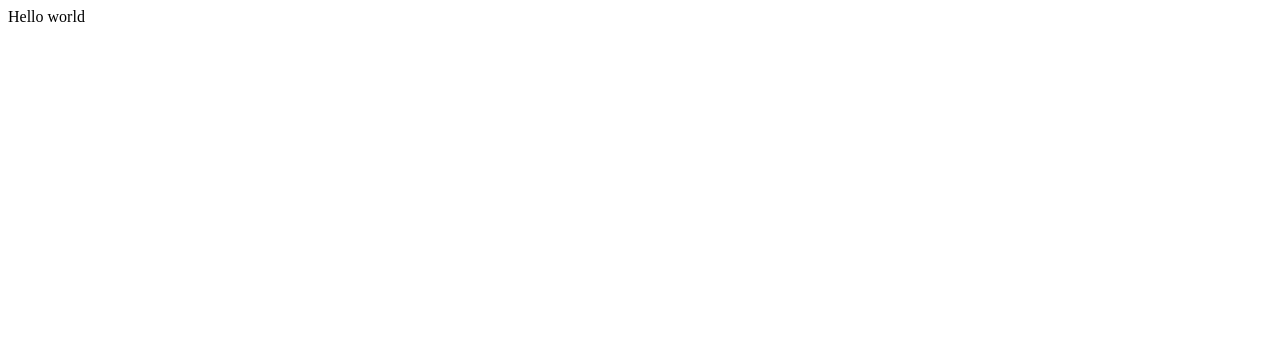
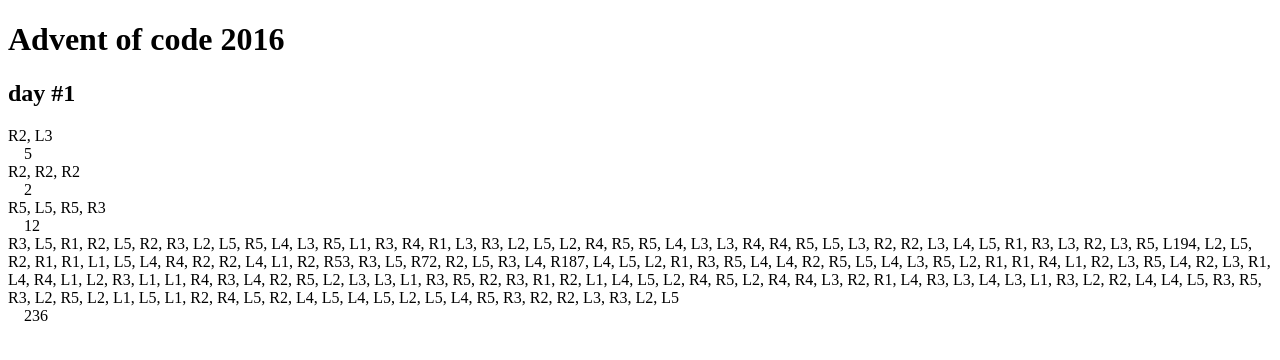
Before and after one commit to lmrigo/adventofcode2016, a plain HTML site: page day1/index.html in a window 1280 px wide. Drawn offline with nearby package versions, Linux system fonts and the light colour scheme.

Commit message:
improved the output display

```diff
--- a/day1/blocksAway.js
+++ b/day1/blocksAway.js
@@ -1,3 +1,5 @@
+
+function day1() {
   var input = [
     'R2, L3',
     'R2, R2, R2',
@@ -12,7 +14,7 @@ for (var i = 0; i < input.length; i++) {
     var direction = 'N'
 
     var path = input[i].split(/,\s/)
-  console.log(path)
+    //console.log(path)
     for (var j = 0; j < path.length; j++) {
       var turn = path[j].charAt(0)
       if (turn === 'R') {
@@ -40,5 +42,16 @@ for (var i = 0; i < input.length; i++) {
     }
 
     distance = Math.abs(x + y)
-  console.log(distance)
+    //console.log(distance)
+    $('#day1').append(input[i])
+      .append('<br>&emsp;')
+      .append(distance)
+      .append('<br>')
   }
+}
+
+$(function() {
+  $('#main').append('<div id="day1"><h2>day #1</h2></div>')
+  day1()
+  $('#main').append()
+})
--- a/day1/index.html
+++ b/day1/index.html
@@ -1,9 +1,12 @@
 <!doctype html>
 <html>
 <head>
+  <script src="https://ajax.googleapis.com/ajax/libs/jquery/3.1.1/jquery.min.js"></script>
 	<script type="text/javascript" src="blocksAway.js"></script>
 </head>
 <body>
-	Hello world
+  <div id="main">
+	 <h1>Advent of code 2016</h1>
+  </div>
 </body>
 </html>
```
Lines whose indentation alone changed are shown as unchanged.
